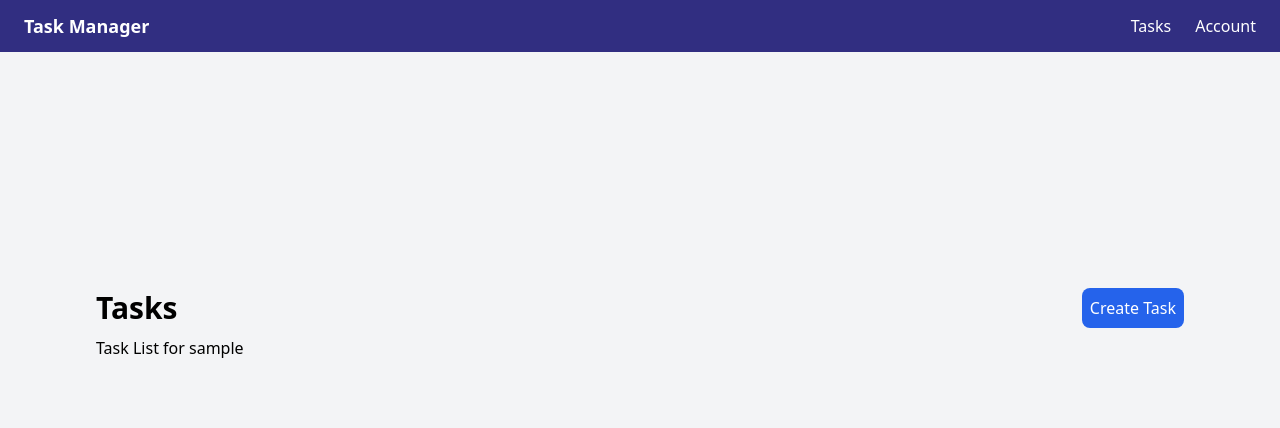
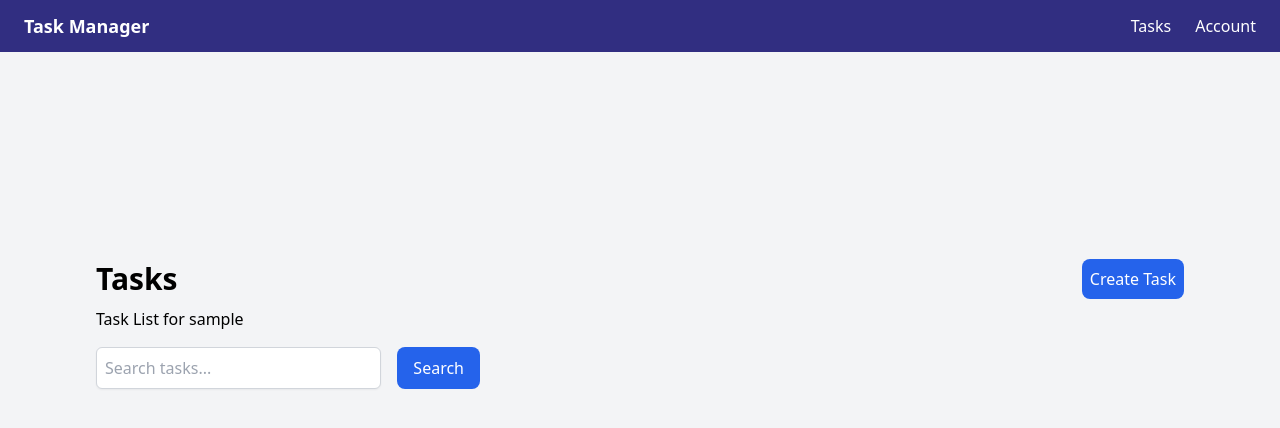
Before and after one commit to mpbe/TaskManager, a Flask app: page /tasks/ in a window 1280 px wide. Shown: the top 428 px of the page. Run offline with Flask 3, Linux system fonts and the light colour scheme; the visitor is signed in with stand-in values (Sample User, id 1); data that the repository does not hold is empty; some libraries are stand-ins or nearby versions.

Commit message:
implemented search function

```diff
--- a/app/routes/tasks.py
+++ b/app/routes/tasks.py
@@ -5,7 +5,7 @@ from app.models.priority import PRIORITY_COLOURS
 from app.models.status import STATUS_LABELS
 from app.services.task_service import create_task, get_user_tasks, delete_task, update_task, get_task_by_id, \
     complete_task
-from app.models import Status, Priority
+from app.models import Status, Priority, Task
 
 tasks_bp = Blueprint("tasks", __name__)
 
@@ -13,11 +13,20 @@ tasks_bp = Blueprint("tasks", __name__)
 @login_required
 def tasks():
 
+    search_term = request.args.get("search", "").strip()
+    query = Task.query.filter_by(user_id=current_user.id)
+
+    if search_term:
+        query = query.filter(
+            Task.title.ilike(f"%{search_term}%") |
+            Task.description.ilike(f"%{search_term}%")
+        ).all()
+
     return render_template("tasks.html",
+                           tasks=query,
                            STATUS_LABELS=STATUS_LABELS,
                            Status=Status,
                            Priority=Priority,
-                           tasks=get_user_tasks(user_id=current_user.id),
                            PRIORITY_COLOURS=PRIORITY_COLOURS)
 
 
--- a/app/templates/tasks.html
+++ b/app/templates/tasks.html
@@ -12,11 +12,21 @@
 <!--        title and create task button-->
         <div class="flex justify-between items-center mb-2">
             <h1 class="text-3xl font-semibold">Tasks</h1>
-            <a href="{{url_for('tasks.create')}}" class="block bg-blue-600 text-white p-2 rounded-lg">Create Task</a>
+            <a href="{{url_for('tasks.create')}}" class="block bg-blue-600 text-white p-2 rounded-lg hover:bg-blue-700">Create Task</a>
         </div>
 
 <!--        tasks for 'user'-->
         <p class="mb-4">Task List for {{current_user.username}}</p>
+
+        <form action="{{url_for('tasks.tasks')}}" class="mb-4 max-w-sm">
+            <div class="flex gap-4">
+                <input name="search" id="search" placeholder="Search tasks..."
+                      class="px-2 py-2 shadow-sm border border-gray-300 rounded-md w-full">
+                <button type="submit"
+                        class="text-white bg-blue-600 py-2 px-4 rounded-lg hover:bg-blue-700">Search
+                </button>
+            </div>
+        </form>
 
 <!--        card grid-->
         <div class="grid grid-cols-1 sm:grid-cols-2 lg:grid-cols-3 gap-6">
```
